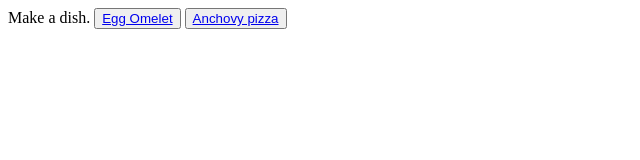
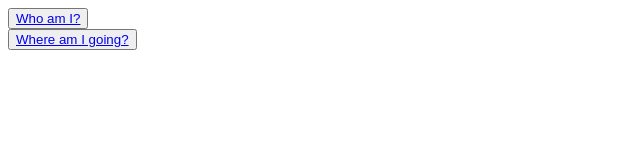
Before and after one commit to mizardblack/none_linear_project, a plain HTML site: page index.html in a window 1280 px wide. Shown: the whole page, without its empty margins (0-640 px from the left). Drawn offline with Linux system fonts and the light colour scheme.

Commit message:
update home page

```diff
--- a/index.html
+++ b/index.html
@@ -4,13 +4,17 @@
 <head>
     <meta charset="UTF-8">
     <meta name="viewport" content="width=device-width, initial-scale=1.0">
-    <title>Document</title>
+    <title>Self As System</title>
+    <link href="styles.css">
 </head>
 
 <body>
-    Make a dish.
-    <button type="button"><a href="page_01.html">Egg Omelet</a></button>
-    <button type="button"><a href="page_02.html">Anchovy pizza</a></button>
+    <div id="who_am_i">
+        <button type="button"><a href="page_01.html">Who am I?</a></button>
+    </div>
+    <div id="where_am_i_going">
+        <button type="button"><a href="page_02.html">Where am I going?</a></button>
+    </div>
 </body>
 
 </html>
```
Also changed, not shown: styles.css (added).
